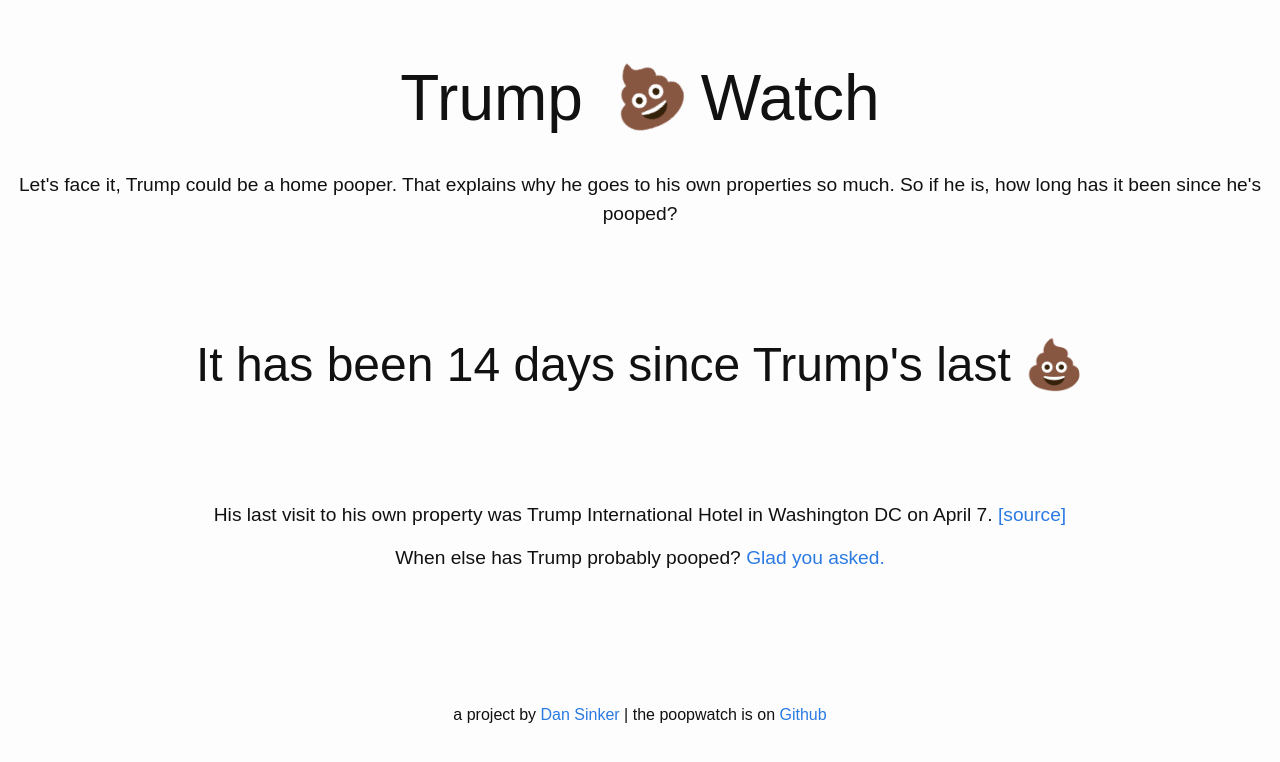
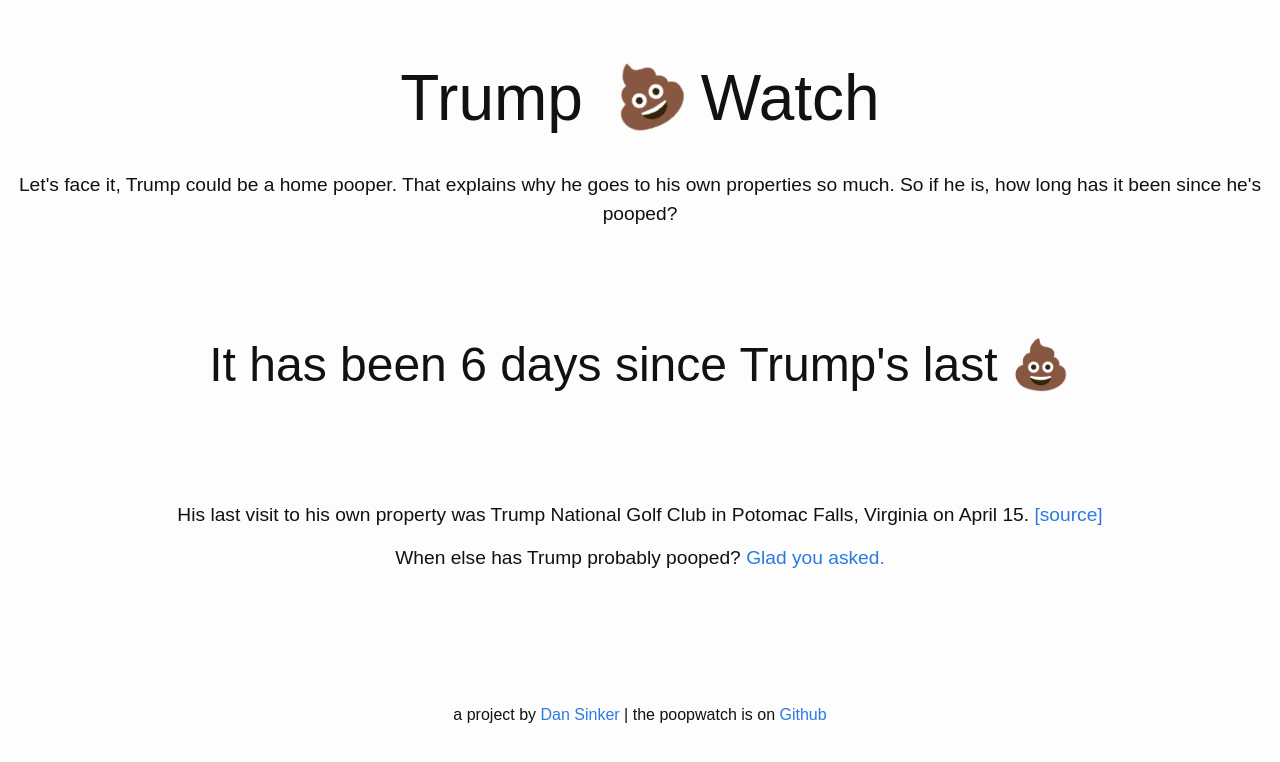
Before and after one commit to dansinker/trumppoopwatch.org, a Jekyll site: the page built from index.md, in a window 1280 px wide. Shown: the top 762 px of the page. Built offline with Jekyll 4.4.1, drawn with Linux system fonts in a browser that asks for light colours; nearby versions of some CDN libraries.

Commit message:
trump national tirade

```diff
--- a/_data/trumps.yml
+++ b/_data/trumps.yml
@@ -1,4 +1,8 @@
 poops:
+- location: Trump National Golf Club
+  city: Potomac Falls, Virginia
+  date: 2018-04-15
+  link: https://twitter.com/W7VOA/status/985548423377145857
 - location: Trump International Hotel
   city: Washington DC
   date: 2018-04-07
```
